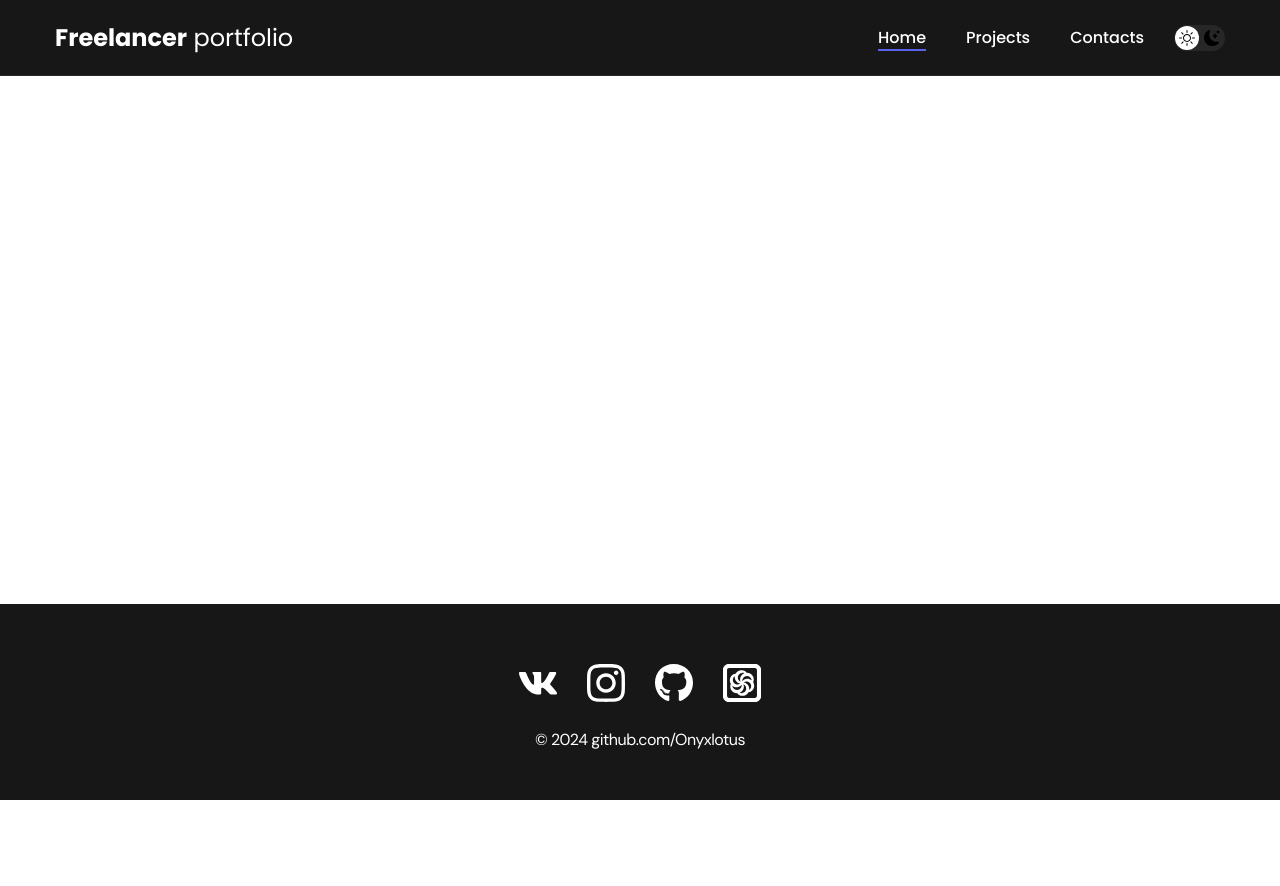
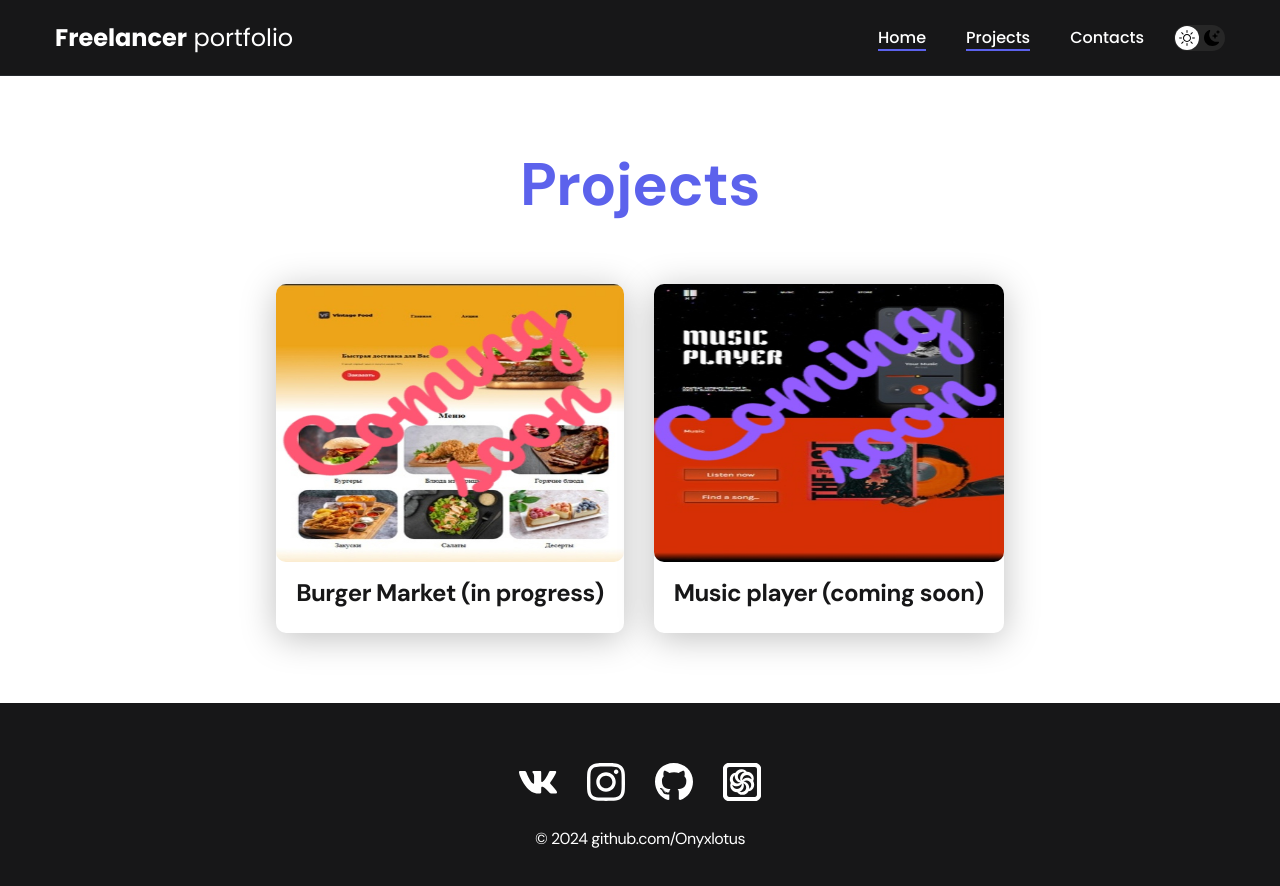
Before and after one commit to Onyxlotus/dep_profile, a React (Create React App) app: page /dep_profile/projects in a window 1280 px wide. Shown: the top 886 px of the page. Before the commit the page ends 800 px from the top, so only its background shows below. Built offline with nearby package versions, Linux system fonts and the light colour scheme.

Commit message:
change pages

```diff
--- a/src/App.js
+++ b/src/App.js
@@ -22,9 +22,9 @@ function App() {
 
         <Routes>
           <Route path="/dep_profile" element={<Home />} />
-          <Route path="/projects" element={<Projects />} />
-          <Route path="/project/:id" element={<Project />} />
-          <Route path="/contacts" element={<Contacts />} />
+          <Route path="/dep_profile/projects" element={<Projects />} />
+          <Route path="/dep_profile/project/:id" element={<Project />} />
+          <Route path="/dep_profile/contacts" element={<Contacts />} />
         </Routes>
 
         <Footer />
--- a/src/components/navbar/Navbar.js
+++ b/src/components/navbar/Navbar.js
@@ -25,12 +25,12 @@ const Navbar = () => {
                         </NavLink>
                     </li>
                     <li className="nav-list__item">
-                        <NavLink to="/projects" className={({isActive})=>isActive ? activeLink : normalLink}>
+                        <NavLink to="/dep_profile/projects" className={({isActive})=>isActive ? activeLink : normalLink}>
                             Projects
                         </NavLink>
                     </li>
                     <li className="nav-list__item">
-                        <NavLink to="/contacts" className={({isActive})=>isActive ? activeLink : normalLink}>
+                        <NavLink to="/dep_profile/contacts" className={({isActive})=>isActive ? activeLink : normalLink}>
                             Contacts
                         </NavLink>
                     </li>
--- a/src/components/project/Project.js
+++ b/src/components/project/Project.js
@@ -6,7 +6,7 @@ import "./style.css";
 
 const Project = (props) => {
     return (
-        <NavLink to={`/project/${props.id}`}>
+        <NavLink to={`/dep_profile/project/${props.id}`}>
             <li className="project">
                     <img src={props.img} alt={props.title} className="project__img" />
                     <h3 className="project__title">{props.title}</h3>
```
